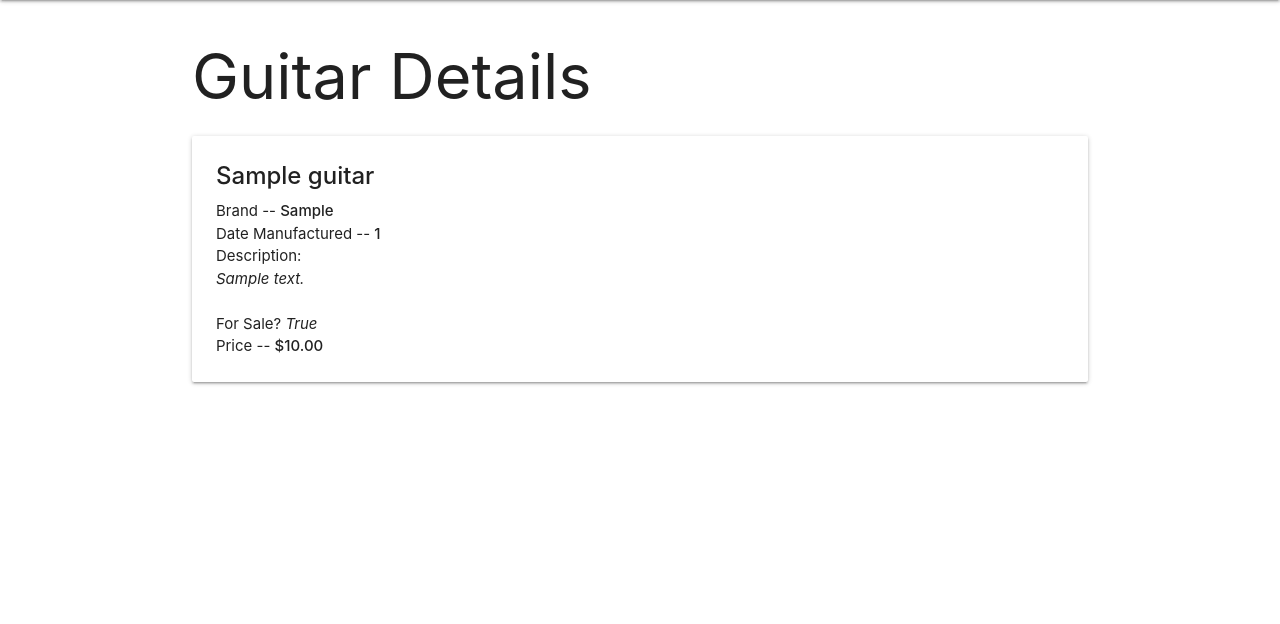
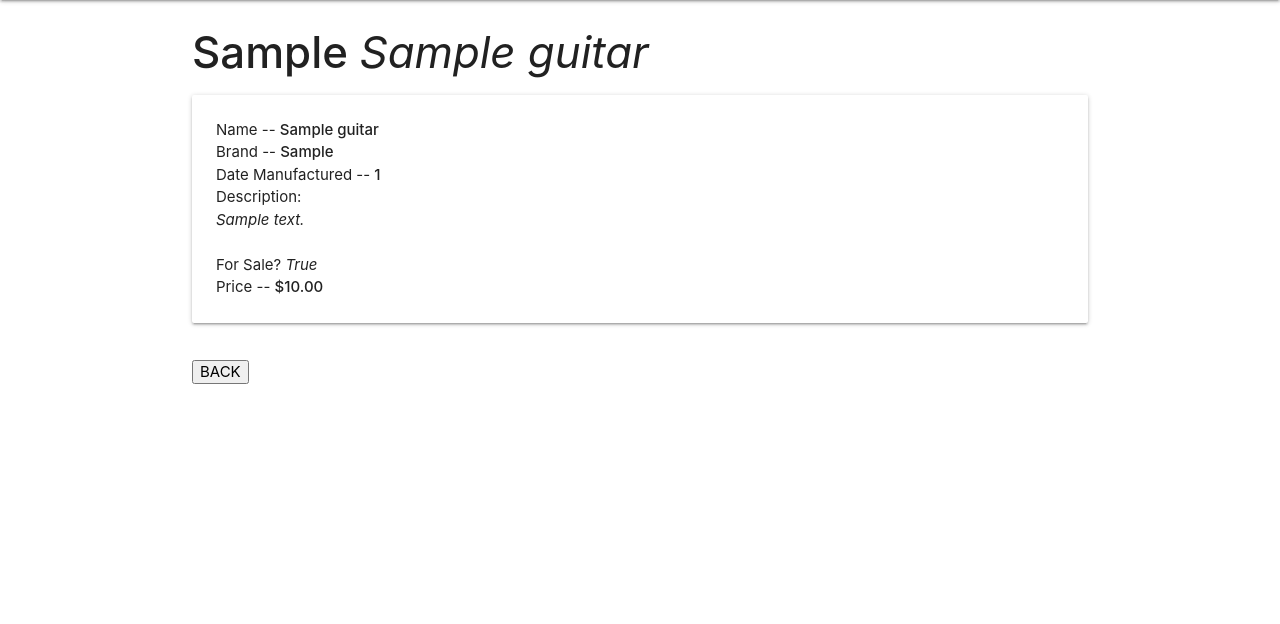
Before and after one commit to cherch173/guitarcollector, a Django app: page /guitars/1/ in a window 1280 px wide. Shown: the part 64-688 px from the top of the page. Run offline with Django 4.2, Linux system fonts and the light colour scheme; tables that the repository leaves empty hold one stand-in row (values such as "Sample post").

Commit message:
detail page back button and reformatting

```diff
--- a/main_app/templates/guitars/detail.html
+++ b/main_app/templates/guitars/detail.html
@@ -1,17 +1,25 @@
 {% extends 'base.html' %}
 {% block content %}
 
-<h1>Guitar Details</h1>
+<h3>
+    <strong>
+        {{ guitar.brand }}
+    </strong>
+    <i>
+        {{ guitar.name }}
+    </i>
+
+
+</h3>
 
 <div class="card">
   <div class="card-content">
-    <span class="card-title">
-        <p>
-            <strong>
-                {{ guitar.name }}
-            </strong>
-        </p>
-    </span>
+    <p>
+        Name --
+        <strong>
+            {{ guitar.name }}
+        </strong>
+    </p>
     <p>
         Brand --
         <strong>
@@ -43,5 +51,8 @@
     </p>
   </div>
 </div>
+<br>
+<button onclick="window.location.href='../';">BACK</button>
+
 
 {% endblock %}
```
